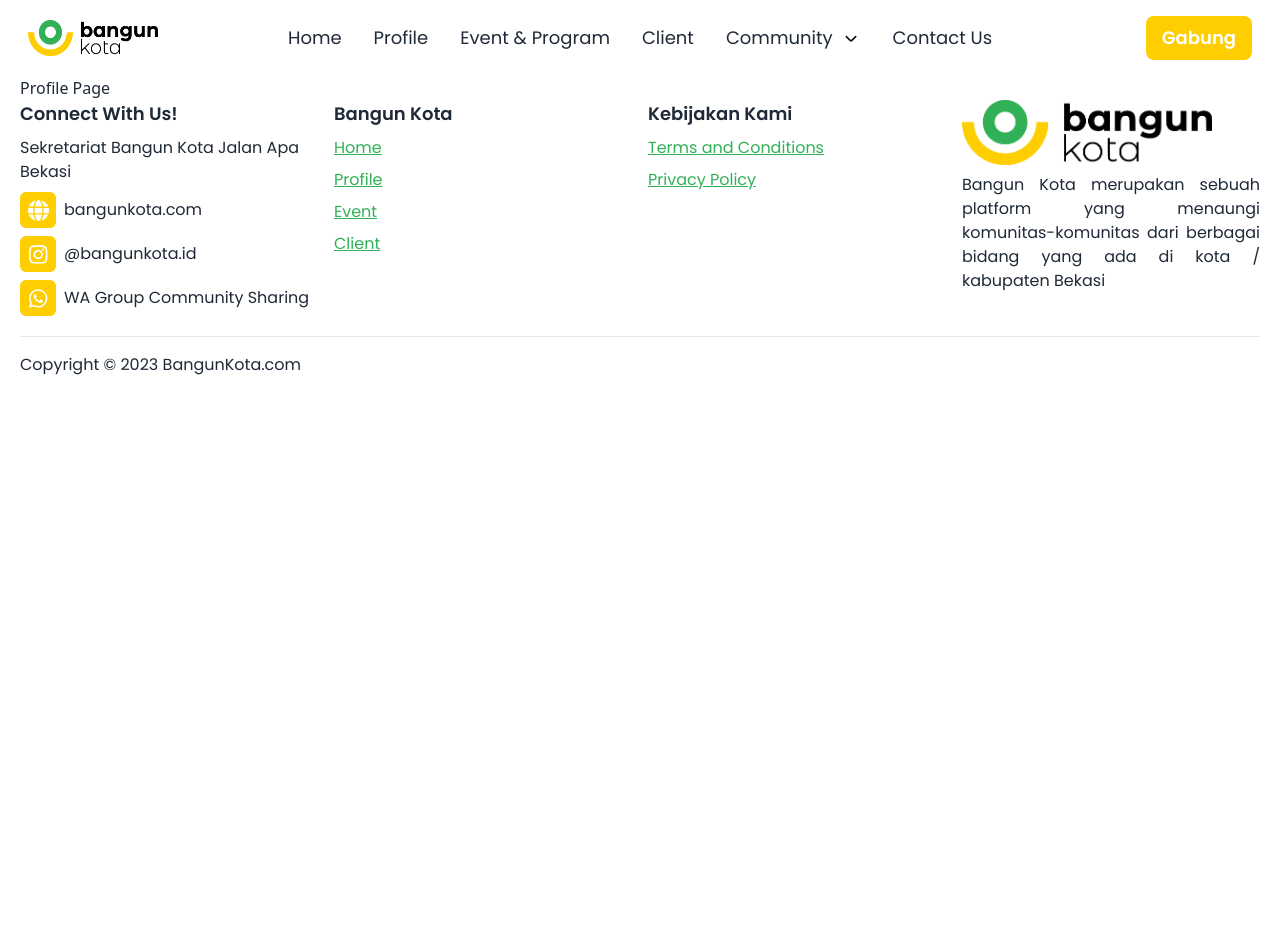
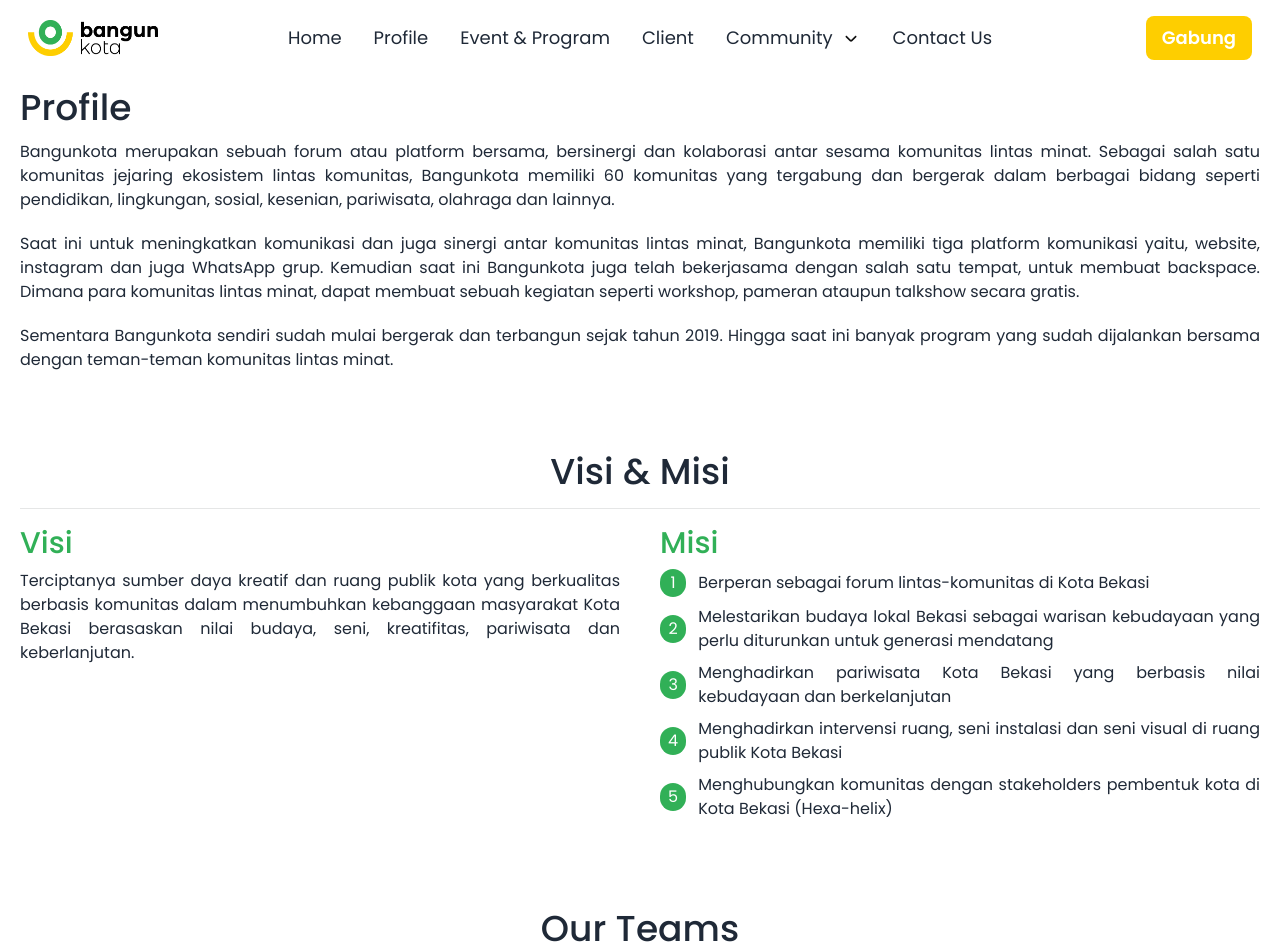
Before and after one commit to studiolembar/bangunkota, a Next.js app: page /profile in a window 1280 px wide. Shown: the top 952 px of the page. Before the commit the page ends 800 px from the top, so only its background shows below. Built offline with nearby package versions, Linux system fonts and the light colour scheme.

Commit message:
[ADD] Profile Page

```diff
--- /dev/null
+++ b/src/components/Profile/index.tsx
@@ -0,0 +1,29 @@
+export function Profile() {
+  return (
+    <section className="mt-3 px-5 lg:px-0 font-poppins">
+      <h1 className="text-4xl mb-3 font-medium">Profile</h1>
+      <article className="text-justify">
+        <p className="text-base mb-5">Bangunkota merupakan sebuah forum atau platform bersama, bersinergi dan
+        kolaborasi antar sesama komunitas lintas minat. Sebagai salah satu
+        komunitas jejaring ekosistem lintas komunitas, Bangunkota memiliki 60
+        komunitas yang tergabung dan bergerak dalam berbagai bidang seperti
+        pendidikan, lingkungan, sosial, kesenian, pariwisata, olahraga dan
+        lainnya.<br/></p>
+        <p className="text-base mb-5">
+        Saat ini untuk meningkatkan komunikasi dan juga sinergi antar
+        komunitas lintas minat, Bangunkota memiliki tiga platform komunikasi
+        yaitu, website, instagram dan juga WhatsApp grup. Kemudian saat ini
+        Bangunkota juga telah bekerjasama dengan salah satu tempat, untuk
+        membuat backspace. Dimana para komunitas lintas minat, dapat membuat
+        sebuah kegiatan seperti workshop, pameran ataupun talkshow secara
+        gratis.<br/>
+        </p>
+        <p className="text-base">
+        Sementara Bangunkota sendiri sudah mulai bergerak dan terbangun
+        sejak tahun 2019. Hingga saat ini banyak program yang sudah dijalankan
+        bersama dengan teman-teman komunitas lintas minat.
+        </p>
+      </article>
+    </section>
+  );
+}
--- /dev/null
+++ b/src/components/Structure/index.tsx
@@ -0,0 +1,11 @@
+import Image from "next/image";
+
+export function Structure(){
+    return(
+        <section className="mt-20 px-5 lg:px-0 font-poppins lg:mb-20">
+            <h1 className="text-center text-4xl font-medium">Our Teams</h1>
+            <hr className="my-4 text-base-300" />
+            <Image src="/assets/images/struktur.png" width={700} height={70} alt="logo" layout="responsive"/>
+        </section>
+    )
+}
--- /dev/null
+++ b/src/components/VisiMisi/index.tsx
@@ -0,0 +1,48 @@
+export function VisiMisi(){
+    return (
+      <section className="mt-20 px-5 lg:px-0 font-poppins">
+        <h1 className="text-center text-4xl mb-3 font-medium">Visi & Misi</h1>
+        <hr className="my-4 text-base-300" />
+        <div className="flex gap-10 flex-col lg:flex-row justify-between">
+          <div className="lg:w-1/2 w-full">
+            <h1 className="text-3xl mb-2 font-medium text-green">Visi</h1>
+            <article className="text-base text-justify">
+              Terciptanya sumber daya kreatif dan ruang publik kota yang
+              berkualitas berbasis komunitas dalam menumbuhkan kebanggaan
+              masyarakat Kota Bekasi berasaskan nilai budaya, seni, kreatifitas,
+              pariwisata dan keberlanjutan.
+            </article>
+          </div>
+          <div className="lg:w-1/2 w-full">
+            <h1 className="text-3xl mb-2 font-medium text-green">Misi</h1>
+            <article className="text-base text-justify">
+              <div className="flex items-center my-2">
+                <div className="w-7 h-7 mr-3 flex justify-center items-center bg-green rounded-full text-base-100">1</div>
+                <div className="w-full">Berperan sebagai forum lintas-komunitas di Kota Bekasi</div>
+              </div>
+              <div className="flex items-center my-2">
+                <div className="w-7 h-7 mr-3 flex justify-center items-center bg-green rounded-full text-base-100">2</div>
+                <div className="w-full">Melestarikan budaya lokal Bekasi sebagai warisan kebudayaan yang
+                perlu diturunkan untuk generasi mendatang</div>
+              </div>
+              <div className="flex items-center my-2">
+                <div className="w-7 h-7 mr-3 flex justify-center items-center bg-green rounded-full text-base-100">3</div>
+                <div className="w-full">Menghadirkan pariwisata Kota Bekasi yang berbasis nilai
+                kebudayaan dan berkelanjutan</div>
+              </div>
+              <div className="flex items-center my-2">
+                <div className="w-7 h-7 mr-3 flex justify-center items-center bg-green rounded-full text-base-100">4</div>
+                <div className="w-full">Menghadirkan intervensi ruang, seni instalasi dan seni visual di
+                ruang publik Kota Bekasi</div>
+              </div>
+              <div className="flex items-center my-2">
+                <div className="w-7 h-7 mr-3 flex justify-center items-center bg-green rounded-full text-base-100">5</div>
+                <div className="w-full">Menghubungkan komunitas dengan stakeholders pembentuk kota di
+                Kota Bekasi (Hexa-helix)</div>
+              </div>
+            </article>
+          </div>
+        </div>
+      </section>
+    );
+}
--- a/src/components/index.tsx
+++ b/src/components/index.tsx
@@ -3,4 +3,7 @@
 export * from './About'
 export * from './Community'
 export * from './Statistics'
+export * from './Profile'
+export * from './VisiMisi'
+export * from './Structure'
 export * from './Footer'
--- a/src/pages/profile/index.tsx
+++ b/src/pages/profile/index.tsx
@@ -1,10 +1,12 @@
-import { Footer, NavBar } from "@/components"
+import { Footer, NavBar, Profile, Structure, VisiMisi } from "@/components"
 
 export default function ProfilePage(){
     return(
         <div className="lg:container lg:px-5 lg:mx-auto">
             <NavBar/>
-            <h1>Profile Page</h1>
+            <Profile/>
+            <VisiMisi/>
+            <Structure/>
             <Footer/>
         </div>
     )
```
Also changed, not shown: public/assets/images/struktur.png (added).
